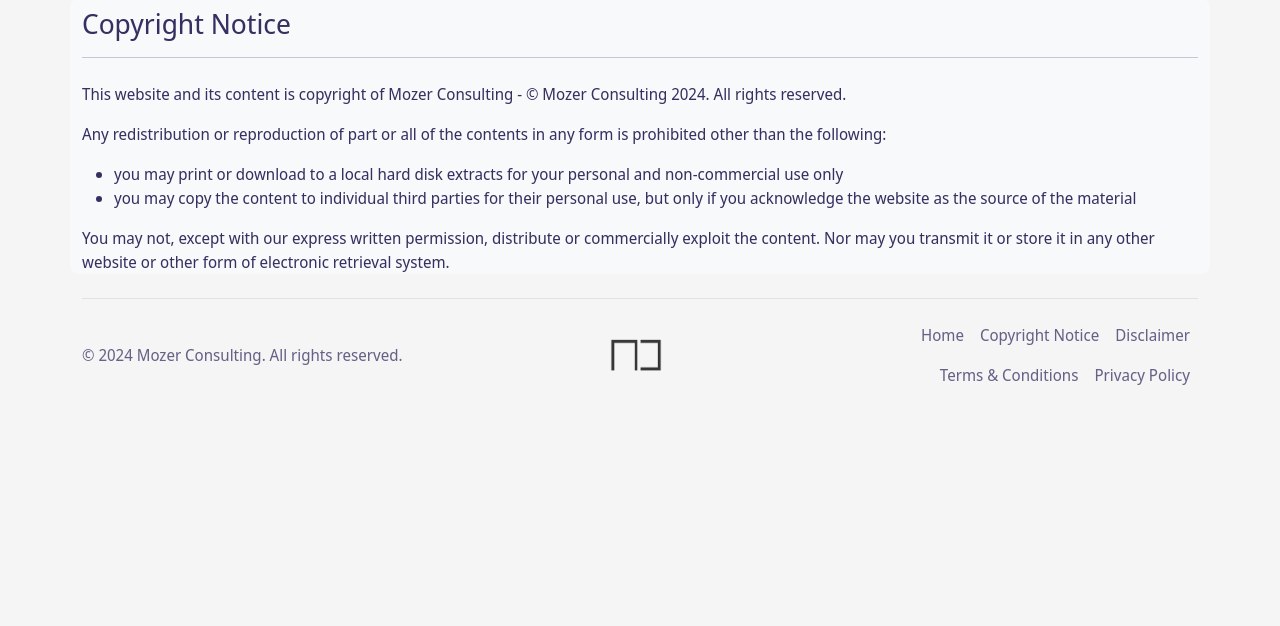
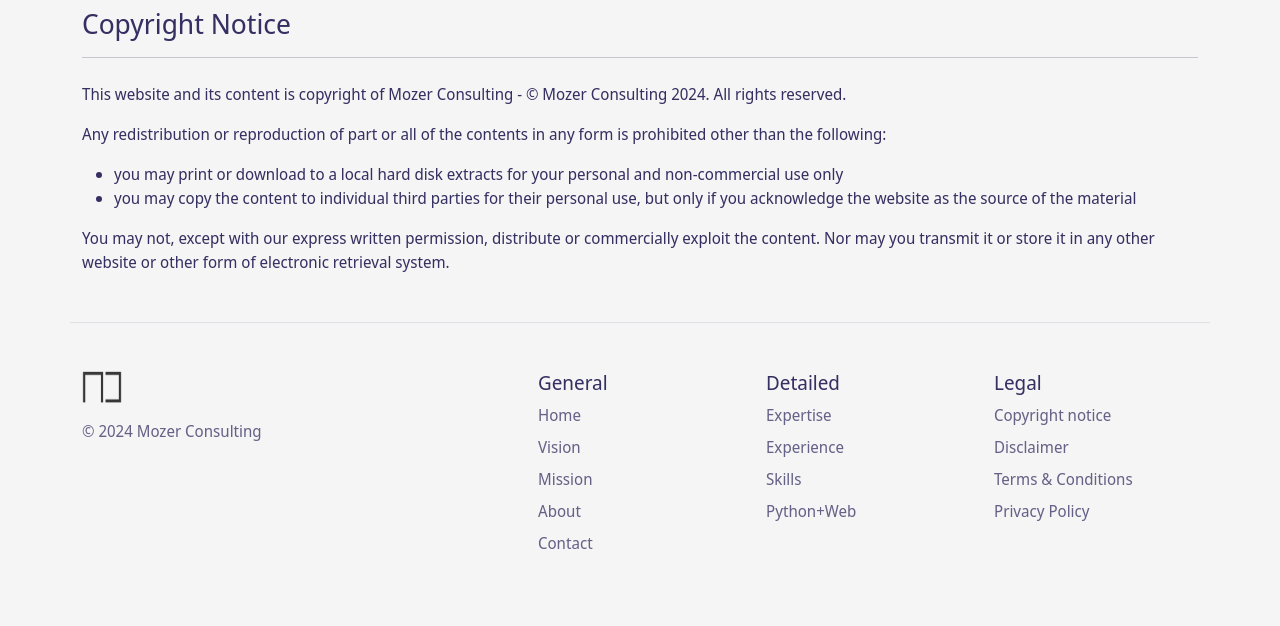
Before and after one commit to markmozer/MoCo, a Flask app: page /copyright in a window 1280 px wide. Shown: the part 108-734 px from the top of the page. Run offline with Flask 3, Linux system fonts and the light colour scheme; some libraries are stand-ins or nearby versions.

Commit message:
Changed footer

```diff
--- a/templates/copyright.html
+++ b/templates/copyright.html
@@ -8,7 +8,7 @@
 
 
 
-<div class="container bg-body-tertiary rounded-3 mt-5"> <!-- Main container -->
+<div class="container rounded-3 mt-5"> <!-- Main container -->
 
 	<div class="row"> <!-- Row for page title -->
 		<div class="col-12 my-2"> <!-- Col for page title -->
--- a/templates/disclaimer.html
+++ b/templates/disclaimer.html
@@ -8,7 +8,7 @@
 
 
 
-<div class="container bg-body-tertiary rounded-3 mt-5"> <!-- Main container -->
+<div class="container rounded-3 mt-5"> <!-- Main container -->
 
 	<div class="row"> <!-- Row for page title -->
 		<div class="col-12 my-2"> <!-- Col for page title -->
--- a/templates/footer.html
+++ b/templates/footer.html
@@ -1,17 +1,45 @@
 <div class="container">
-  <footer class="d-flex flex-wrap justify-content-between align-items-center py-3 my-4 border-top">
-    <p class="col-md-4 mb-0 text-body-secondary">© {{ now.year }} Mozer Consulting. All rights reserved.</p>
+  <footer class="row row-cols-1 row-cols-sm-2 row-cols-md-5 py-5 my-5 border-top">
+    <div class="col mb-3">
+      <a href="/" class="d-flex align-items-center mb-3 link-body-emphasis text-decoration-none">
+        <img class="bi me-2" src="{{ url_for('static', filename='/assets/logo_moco_black.png') }}" width="40" height="32">
+      </a>
+      <p class="text-body-secondary">© {{ now.year }} Mozer Consulting</p>
+    </div>
 
-    <a href="/" class="col-md-4 d-flex align-items-center justify-content-center mb-3 mb-md-0 me-md-auto link-body-emphasis text-decoration-none">
-      <img class="bi me-2" height="32" src="{{ url_for('static', filename='/assets/logo_moco_black.png') }}" />
-    </a>
+    <div class="col mb-3">
 
-    <ul class="nav col-md-4 justify-content-end">
-      <li class="nav-item"><a href="{{ url_for('home')+'#top' }}" class="nav-link px-2 text-body-secondary">Home</a></li>
-      <li class="nav-item"><a href="{{ url_for('my_copyright') }}" class="nav-link px-2 text-body-secondary">Copyright Notice</a></li>
-      <li class="nav-item"><a href="{{ url_for('disclaimer') }}" class="nav-link px-2 text-body-secondary">Disclaimer</a></li>
-      <li class="nav-item"><a href="{{ url_for('terms') }}" class="nav-link px-2 text-body-secondary">Terms & Conditions</a></li>
-      <li class="nav-item"><a href="{{ url_for('privacy') }}" class="nav-link px-2 text-body-secondary">Privacy Policy</a></li>
-    </ul>
+    </div>
+
+    <div class="col mb-3">
+      <h5>General</h5>
+      <ul class="nav flex-column">
+        <li class="nav-item mb-2"><a href="{{ url_for('home') + '#top' }}" class="nav-link p-0 text-body-secondary">Home</a></li>
+        <li class="nav-item mb-2"><a href="{{ url_for('home') + '#vision' }}" class="nav-link p-0 text-body-secondary">Vision</a></li>
+        <li class="nav-item mb-2"><a href="{{ url_for('home') + '#mission' }}" class="nav-link p-0 text-body-secondary">Mission</a></li>
+        <li class="nav-item mb-2"><a href="{{ url_for('home') + '#about' }}" class="nav-link p-0 text-body-secondary">About</a></li>
+        <li class="nav-item mb-2"><a href="{{ url_for('home') + '#contact' }}" class="nav-link p-0 text-body-secondary">Contact</a></li>
+      </ul>
+    </div>
+
+    <div class="col mb-3">
+      <h5>Detailed</h5>
+      <ul class="nav flex-column">
+        <li class="nav-item mb-2"><a href="{{ url_for('home') + '#expertise' }}" class="nav-link p-0 text-body-secondary">Expertise</a></li>
+        <li class="nav-item mb-2"><a href="{{ url_for('home') + '#experience' }}" class="nav-link p-0 text-body-secondary">Experience</a></li>
+        <li class="nav-item mb-2"><a href="{{ url_for('home') + '#skills' }}" class="nav-link p-0 text-body-secondary">Skills</a></li>
+        <li class="nav-item mb-2"><a href="{{ url_for('home') + '#python' }}" class="nav-link p-0 text-body-secondary">Python+Web</a></li>
+      </ul>
+    </div>
+
+    <div class="col mb-3">
+      <h5>Legal</h5>
+      <ul class="nav flex-column">
+        <li class="nav-item mb-2"><a href="{{ url_for('my_copyright') }}" class="nav-link p-0 text-body-secondary">Copyright notice</a></li>
+        <li class="nav-item mb-2"><a href="{{ url_for('disclaimer') }}" class="nav-link p-0 text-body-secondary">Disclaimer</a></li>
+        <li class="nav-item mb-2"><a href="{{ url_for('terms') }}" class="nav-link p-0 text-body-secondary">Terms & Conditions</a></li>
+        <li class="nav-item mb-2"><a href="{{ url_for('privacy') }}" class="nav-link p-0 text-body-secondary">Privacy Policy</a></li>
+      </ul>
+    </div>
   </footer>
 </div>
--- a/templates/privacy.html
+++ b/templates/privacy.html
@@ -8,7 +8,7 @@
 
 
 
-<div class="container bg-body-tertiary rounded-3 mt-5"> <!-- Main container -->
+<div class="container rounded-3 mt-5"> <!-- Main container -->
 
 	<div class="row"> <!-- Row for page title -->
 		<div class="col-12 my-2"> <!-- Col for page title -->
--- a/templates/terms.html
+++ b/templates/terms.html
@@ -8,7 +8,7 @@
 
 
 
-<div class="container bg-body-tertiary rounded-3 mt-5"> <!-- Main container -->
+<div class="container rounded-3 mt-5"> <!-- Main container -->
 
 	<div class="row"> <!-- Row for page title -->
 		<div class="col-12 my-2"> <!-- Col for page title -->
```
